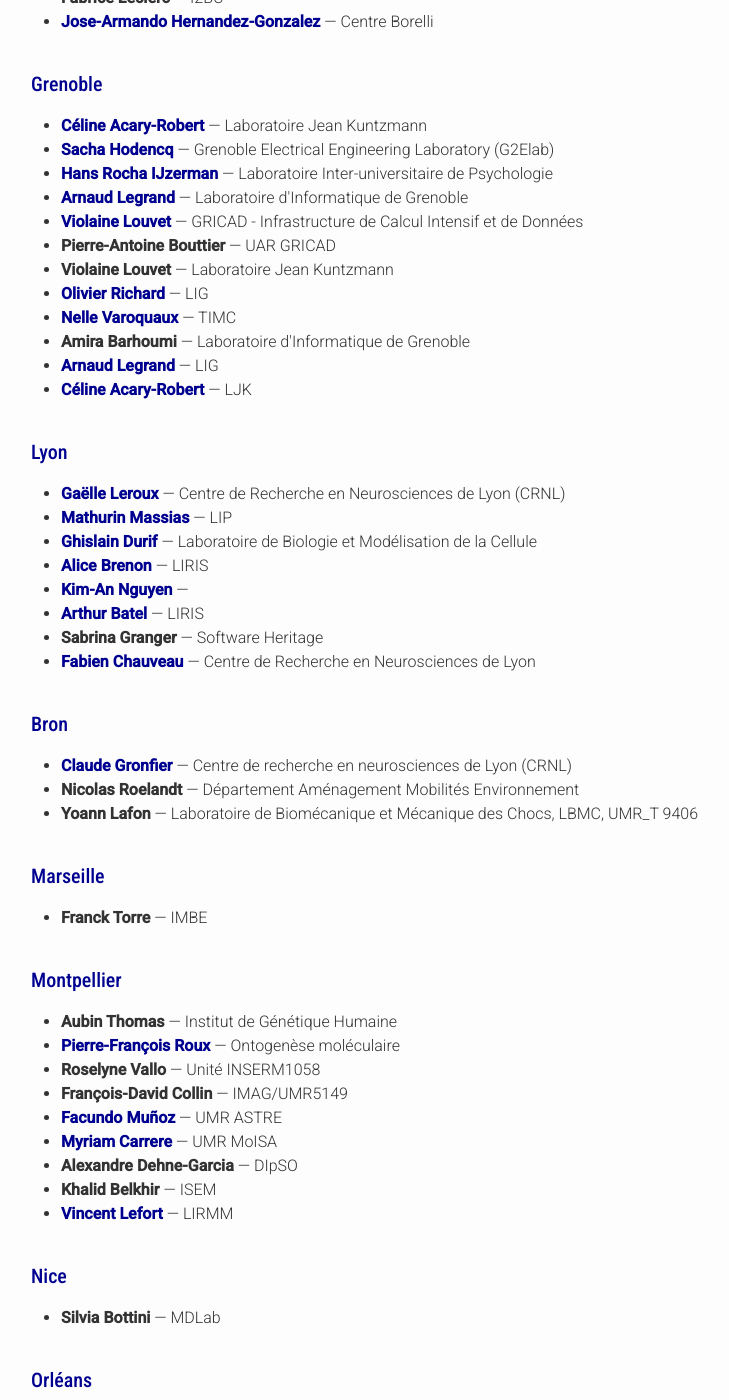
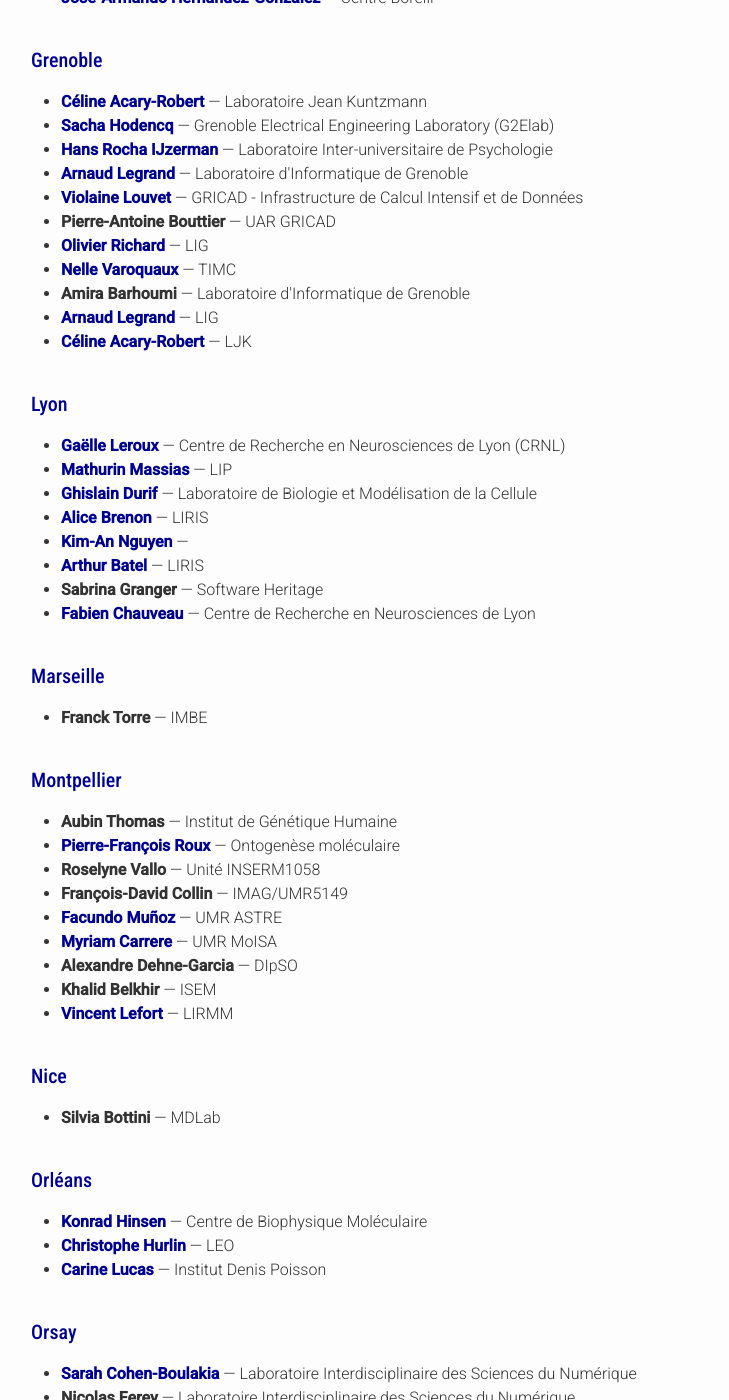
Before and after one commit to FR-RN/FR-RN, a Jekyll site: the page built from community.md, in a window 1280 px wide and 1400 px high, scrolled down 1698 px. Shown: the whole window, without its empty margins (239-968 px from the left). Built offline with Jekyll 4.4.1, drawn with Linux system fonts in a browser that asks for light colours; some web fonts are replaced; some of the changed text lies outside the part shown.

Commit message:
Removed duplicates

```diff
--- a/_data/members.yaml
+++ b/_data/members.yaml
@@ -50,10 +50,6 @@
   url: https://louvet.perso.math.cnrs.fr/
   lab: GRICAD - Infrastructure de Calcul Intensif et de Données
   city: Grenoble
-- name: Valérie Orozco
-  url: https://www.tse-fr.eu/fr/people/valerie-orozco
-  lab: Toulouse School of Economics (TSE-R)
-  city: Toulouse
 - name: Pierre Poulain
   url: https://cupnet.net/
   lab: Institut Jacques Monod
@@ -64,7 +60,7 @@
   city: Strasbourg
 - name: François Ric
   url: https://labpsy.u-bordeaux.fr/Membres/Membres-titulaires-et-associes/Ric-Francois
-  lab: Laboratoire de Psychologie
+  lab: Laboratoire de Psychologie  UR 4139
   city: Bordeaux
 - name: Nicolas P. Rougier
   url: https://www.labri.fr/perso/nrougier/
@@ -118,10 +114,6 @@
   url:
   city: Bordeaux
   lab: UMR 5199 PACEA
-- name: Violaine Louvet
-  url:
-  city: Grenoble
-  lab: Laboratoire Jean Kuntzmann
 - name: Claude Gronfier
   url: https://www.crnl.fr/fr/user/165
   city: Bron
@@ -308,8 +300,8 @@
   lab: LAAS
 - name: Valérie Orozco
   url: https://www.tse-fr.eu/fr/people/valerie-orozco
+  lab: Toulouse School of Economics (TSE-R)
   city: Toulouse
-  lab: TSE-R
 - name: Benoist Laurent
   url:
   city: Paris
@@ -322,10 +314,6 @@
   url: https://orcid.org/0000-0001-6026-8656
   city: Montpellier
   lab: UMR MoISA
-- name: François Ric
-  url: https://labpsy.u-bordeaux.fr/Membres/Membres-titulaires-et-associes/Ric-Francois
-  city: Bordeaux
-  lab: Laboratoire de psychologie UR 4139
 - name: Paul-Antoine Bisgambiglia
   url: https://pa-bisgambiglia.universita.corsica/
   city: Corte
@@ -362,10 +350,6 @@
   url:
   city: Paris
   lab: IBENS (ENS - CNRS UMR8197 - Inserm U1024)
-- name: Konrad Hinsen
-  url: http://dirac.cnrs-orleans.fr/~hinsen/
-  city: Orléans
-  lab: Centre de Biophysique Moléculaire
 - name: Carine Lucas
   url: https://www.idpoisson.fr/lucas/
   city: Orléans
@@ -409,7 +393,7 @@
 - name: Aurelie Siberchicot
   url: https://lbbe.univ-lyon1.fr/fr/annuaires-des-membres/siberchicot-aurelie
   city: Villeurbanne
-  lab: LABORATOIRE DE BIOMETRIE ET BIOLOGIE EVOLUTIVE
+  lab: Laboratoire de Biométrie et Biologie Evolutive
 - name: Boris Hejblum
   url: https://borishejblum.science
   city: Bordeaux
--- a/community.md
+++ b/community.md
@@ -2,7 +2,7 @@
 layout: page
 title: Communauté
 permalink: /community/
-cities: ["Annecy", "Bobigny", "Bordeaux", "Bron", "Chelles", "Clermont-Ferrand", "Corte", "Dijon", "Évry",  "Gif-Sur-Yvette", "Grenoble", "Lyon", "Bron", "Marseille", "Montpellier", "Nice", "Orléans", "Orsay", "Palaiseau", "Paris", "Rennes", "Rungis", "Saclay", "Strasbourg", "Tarbes", "Toulouse", "Villetaneuse", "Villeurbanne"]
+cities: ["Annecy", "Bobigny", "Bordeaux", "Bron", "Chelles", "Clermont-Ferrand", "Corte", "Dijon", "Évry",  "Gif-Sur-Yvette", "Grenoble", "Lyon", "Marseille", "Montpellier", "Nice", "Orléans", "Orsay", "Palaiseau", "Paris", "Rennes", "Rungis", "Saclay", "Strasbourg", "Tarbes", "Toulouse", "Villetaneuse", "Villeurbanne"]
 ---
 
 # Membres du réseau
```
